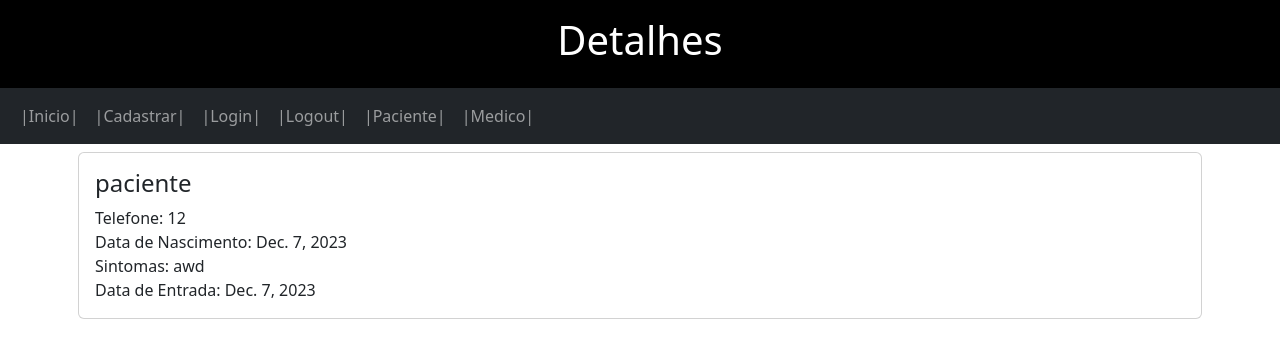
After one commit to GabrielFernandes05/Prontuario, a Django app: page /medico/detalhes/3 in a window 1280 px wide. The commit adds this page. Shown: the top 358 px of the page. Run offline with Django 5.2, Linux system fonts and the light colour scheme; data comes from the database, SQL or seed files in the repository; both versions use the stored data as it was after the commit; some libraries are stand-ins or nearby versions.

Commit message:
Criando interações do medico-paciente

```diff
--- a/prontuario/membros/templates/base.html
+++ b/prontuario/membros/templates/base.html
@@ -6,6 +6,7 @@
     <meta name="viewport" content="width=device-width, initial-scale=1.0">
     <title>{% block title %}{% endblock %}</title>
     {% load bootstrap5 %}
+    {% load django_bootstrap5 %}
     {% bootstrap_css %}
     {% bootstrap_javascript %}
     {% bootstrap_messages %}
--- /dev/null
+++ b/prontuario/membros/templates/detalhes.html
@@ -0,0 +1,55 @@
+{% extends 'base.html' %}
+{% load django_bootstrap5 %}
+
+{% block title %}
+
+Detalhes
+
+{% endblock %}
+
+{% block content %}
+
+<div class="p-3 bg-black text-white text-center">
+    <h1>Detalhes</h1>
+</div>
+<nav class="navbar navbar-expand-sm bg-dark navbar-dark">
+    <div class="container-fluid">
+        <ul class="navbar-nav">
+            <li class="nav-item">
+                <a class="nav-link" href="/">|Inicio|</a>
+            </li>
+            <li class="nav-item">
+                <a class="nav-link" href="/cadastro/">|Cadastrar|</a>
+            </li>
+            <li class="nav-item">
+                <a class="nav-link" href="/login/">|Login|</a>
+            </li>
+            <li>
+                <a class="nav-link" href="/logout/">|Logout|</a>
+            </li>
+            <li>
+                <a class="nav-link" href="/paciente/">|Paciente|</a>
+            </li>
+            <li>
+                <a class="nav-link" href="/medico/">|Medico|</a>
+            </li>
+        </ul>
+    </div>
+</nav>
+
+<div class="container p-2">
+    <div class="card">
+        <div class="card-body">
+            <h4 class="card-title">{{x.nome}}</h5>
+            <p class="card-text">
+                Telefone: {{x.tel}}<br>
+                Data de Nascimento: {{x.nascimento}}<br>
+                Sintomas: {{x.sintomas}}<br>
+                Data de Entrada: {{x.dataDeEntrada}}
+            </p>
+        </div>
+    </div>
+</div>
+
+
+{% endblock %}
--- a/prontuario/membros/urls.py
+++ b/prontuario/membros/urls.py
@@ -8,4 +8,5 @@ urlpatterns = [
     path('logout/', views.logout, name='logout'),
     path('medico/', views.medico, name='medico'),
     path('paciente/', views.paciente, name='paciente'),
+    path('medico/detalhes/<int:id>', views.detalhes, name='detalhes'),
 ]
--- a/prontuario/membros/views.py
+++ b/prontuario/membros/views.py
@@ -1,9 +1,9 @@
+from .forms import CadastroForm, LoginForm, CriarChamadoForm, CancelarChamadoForm
 from django.contrib.auth.decorators import login_required
 from django.contrib.auth import authenticate, logout
 from django.contrib.auth import login as auth_login
 from django.http import HttpResponseRedirect
 from django.contrib.auth.models import User
-from .forms import CadastroForm, LoginForm, CriarChamadoForm, CancelarChamadoForm
 from .models import Medico, Paciente
 from django.http import HttpResponse
 from django.shortcuts import render
@@ -105,18 +105,47 @@ def login(request):
 def medico(request):
     template = loader.get_template("medico.html")
     usera = False
+    lista_de_pacientes = []
+    for x in Paciente.objects.all():
+        print(x.username, x.medicoResponsavel)
+        lista_de_pacientes.append(x)
     if request.user.is_authenticated:
         print("O usuário está autenticado")
         usera = True
+        medico = False
+        username = request.user.username
+        print(username)
+        if Medico.objects.all().filter(username=username).exists():
+            medico = True
+            print(medico)
+        nome = "0"
+        for x in Medico.objects.all():
+            if x.username == username:
+                nome = x.nome
+                break
     else:
         print("O usuário não está autenticado")
-    return HttpResponse(template.render({"usera": usera}, request))
+    return HttpResponse(
+        template.render(
+            {
+                "usera": usera,
+                "lista_de_pacientes": lista_de_pacientes,
+                "medico": medico,
+                "nome": nome,
+            },
+            request,
+        )
+    )
 
 
 @login_required
 def paciente(request):
     template = loader.get_template("paciente.html")
     usera = False
+    medico = False
+    for x in Medico.objects.all():
+        if x.username == request.user.username:
+            medico = True
     if request.method == "POST":
         form = CriarChamadoForm(request.POST)
         if form.is_valid():
@@ -125,32 +154,17 @@ def paciente(request):
             usuario = request.user.username
             print(usuario)
             c = 0
-            for x in Paciente.objects.all():
-                # print(x.username, c)
-                if x.username == usuario:
-                    # print("-" * 50)
-                    # print("-" * 50)
-                    # print("-" * 50)
-                    # print(x.username, c)
-                    # print("-" * 50)
-                    # print("-" * 50)
-                    # print("-" * 50)
-                    break
-                else:
-                    c += 1
-            usuario = Paciente.objects.all()[c]
-            usuario.sintomas = sintoma
-            usuario.dataDeEntrada = data
-            usuario.doente = True
-            usuario.save()
-            # print(
-            #     usuario.username,
-            #     usuario.password,
-            #     usuario.nome,
-            #     usuario.tel,
-            #     usuario.nascimento,
-            #     usuario.doente,
-            # )
+            if medico == False:
+                for x in Paciente.objects.all():
+                    if x.username == usuario:
+                        break
+                    else:
+                        c += 1
+                usuario = Paciente.objects.all()[c]
+                usuario.sintomas = sintoma
+                usuario.dataDeEntrada = data
+                usuario.doente = True
+                usuario.save()
     else:
         form = CriarChamadoForm()
     if request.method == "POST":
@@ -174,24 +188,29 @@ def paciente(request):
     if request.user.is_authenticated:
         print("O usuário está autenticado")
         usera = True
-        medico = False
         username = request.user.username
-        c = 0
-        for x in Paciente.objects.all():
-            if x.username == username:
-                break
+        if medico == False:
+            c = 0
+            for x in Paciente.objects.all():
+                if x.username == username:
+                    break
+                else:
+                    c += 1
+            paciente = Paciente.objects.all()[c]
+            doente = paciente.doente
+            sintoma = paciente.sintomas
+            data = paciente.dataDeEntrada
+            medicoResponsavel = paciente.medicoResponsavel
+            medicoResponsavel = str(medicoResponsavel)
+            if medicoResponsavel == "None":
+                medicoResponsavel = "Na fila..."
             else:
-                c += 1
-        paciente = Paciente.objects.all()[c]
-        doente = paciente.doente
-        sintoma = paciente.sintomas
-        data = paciente.dataDeEntrada
-        medicoResponsavel = paciente.medicoResponsavel
-        medicoResponsavel = str(medicoResponsavel)
-        if medicoResponsavel == "None":
-            medicoResponsavel = "Na fila..."
+                medicoResponsavel = f"Dr.{medicoResponsavel.capitalize()}"
         else:
-            medicoResponsavel = f"Dr.{medicoResponsavel.capitalize()}"
+            doente = 0
+            sintoma = 0
+            data = 0
+            medicoResponsavel = 0
     else:
         print("O usuário não está autenticado")
     return HttpResponse(
@@ -214,3 +233,11 @@ def paciente(request):
 def logout(request):
     request.session.flush()
     return HttpResponseRedirect("/")
+
+def detalhes(request, id):
+    template = loader.get_template("detalhes.html")
+    x = Paciente.objects.get(id=id)
+    context = {
+        "x" : x,
+    }
+    return HttpResponse(template.render(context, request))
```
Also changed, not shown: prontuario/membros/templates/medico.html (+38 -1 lines), prontuario/db.sqlite3, 1 other file.
